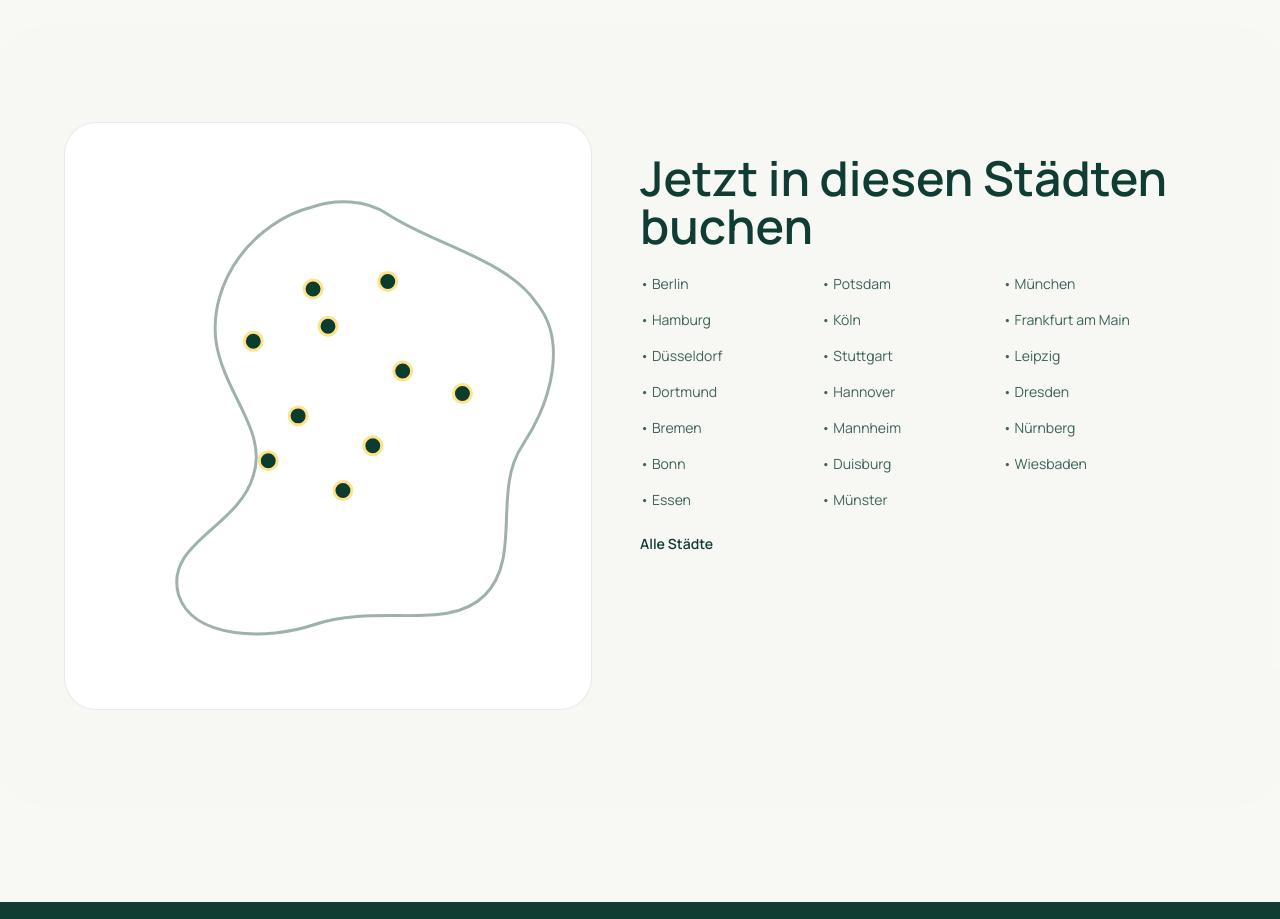
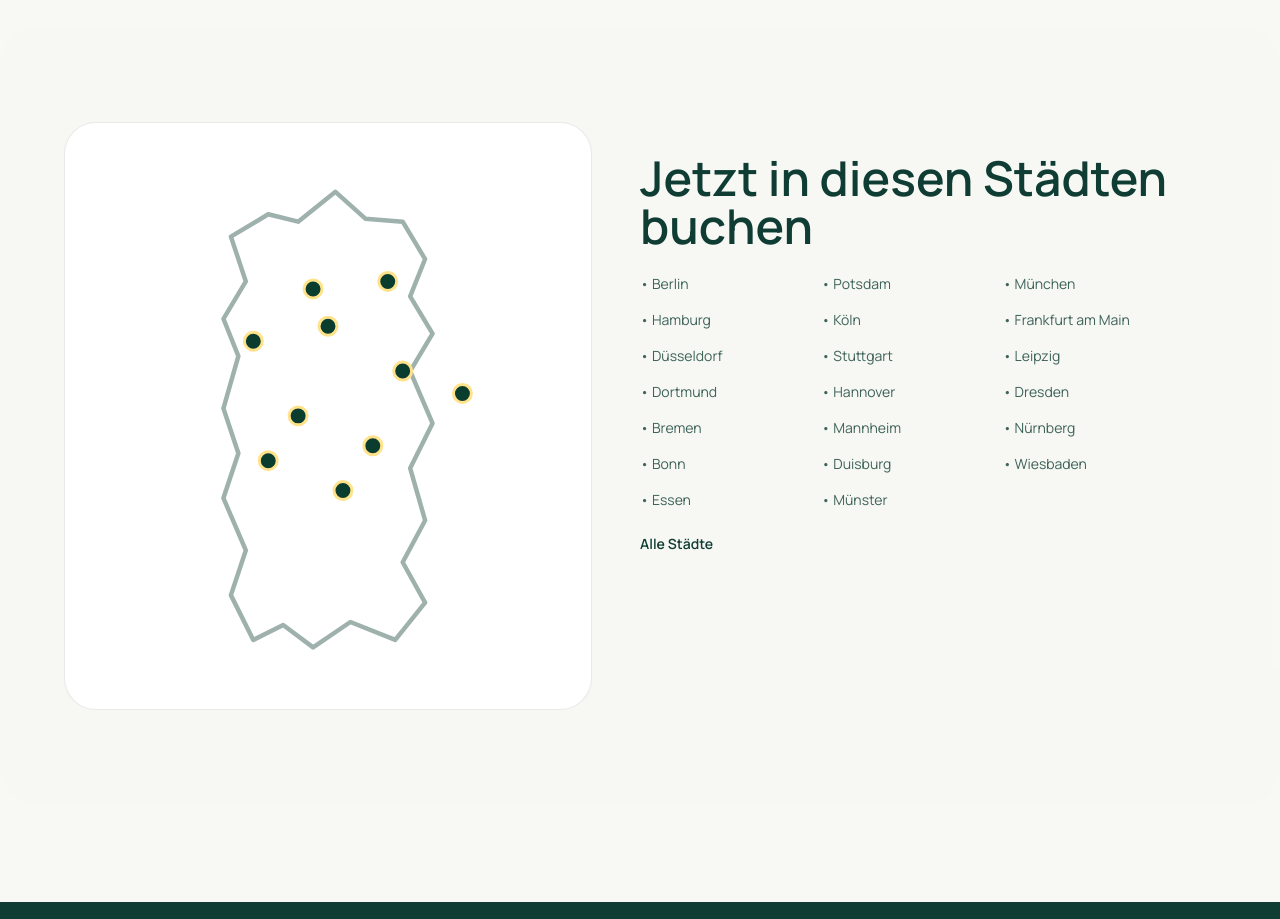
Before and after one commit to princeblack/saubio-frontend, a Next.js app: page / in a window 1280 px wide. Shown: the part 4920-5839 px from the top of the page. Built offline with nearby package versions, Linux system fonts and the light colour scheme; what world-countries would draw is missing.

Commit message:
style: refine germany outline

```diff
--- a/src/components/landing/CitiesSection.tsx
+++ b/src/components/landing/CitiesSection.tsx
@@ -13,10 +13,12 @@ export function CitiesSection() {
       <div className="relative hidden flex-1 lg:block">
         <svg viewBox="0 0 320 360" className="h-full w-full rounded-4xl border border-saubio-forest/10 bg-white p-6 text-saubio-forest/40">
           <path
-            d="M150 40C110 50 80 90 85 130C90 165 120 190 110 220C100 255 50 265 60 300C70 330 120 330 150 320C195 305 240 325 265 300C290 275 270 230 290 200C310 170 320 130 300 105C280 75 230 65 200 45C185 35 165 35 150 40Z"
+            d="M165 30L185 48L210 50L225 75L215 100L230 125L215 150L230 185L215 215L225 250L210 278L225 305L205 330L175 318L150 335L130 320L110 330L95 300L105 270L90 235L100 205L90 175L100 140L90 115L105 90L95 60L120 45L140 50Z"
             fill="none"
             stroke="currentColor"
-            strokeWidth="2"
+            strokeWidth="3"
+            strokeLinecap="round"
+            strokeLinejoin="round"
           />
           {markers.map((marker, index) => (
             <circle key={index} cx={marker.left} cy={marker.top} r="6" fill="#0A3D2E" stroke="#FFE28A" strokeWidth="2" />
```
